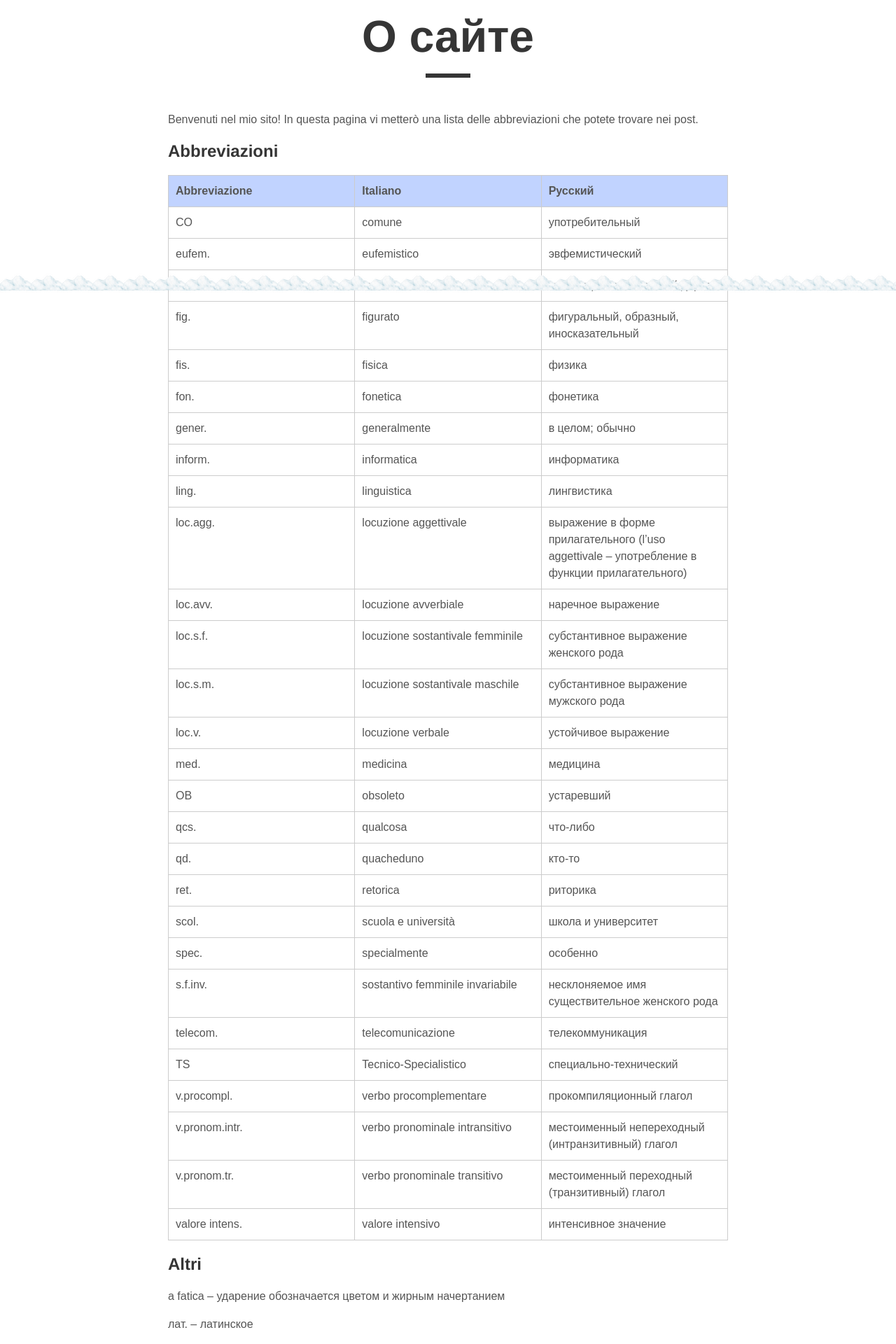
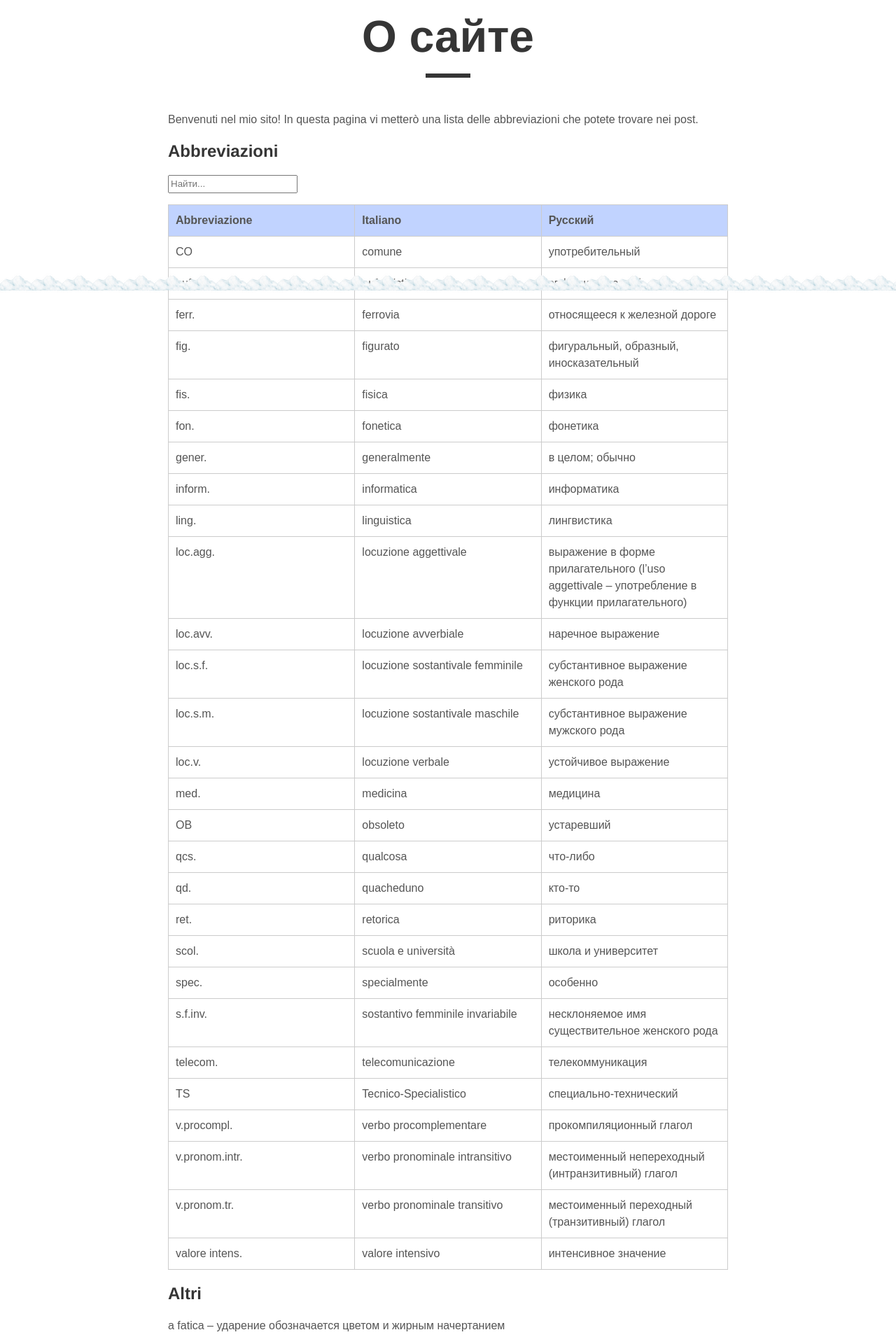
Before and after one commit to postolny/postolny.github.io, a Jekyll site: the page built from _pages/about.md, in a window 1280 px wide. Shown: the part 487-2407 px from the top of the page at 70% size. Built offline with Jekyll 4.4.1, drawn with Linux system fonts in a browser that asks for light colours; nearby versions of some CDN libraries.

Commit message:
Add files via upload

```diff
--- a/_pages/about.md
+++ b/_pages/about.md
@@ -8,6 +8,8 @@ permalink: /about/
 Benvenuti nel mio sito! In questa pagina vi metterò una lista delle abbreviazioni che potete trovare nei post.
 
 ## Abbreviazioni
+
+<input id="search" type="text" placeholder="Найти...">
 
 {:.abbreviazioni}
 |Abbreviazione|Italiano|Русский|
```
